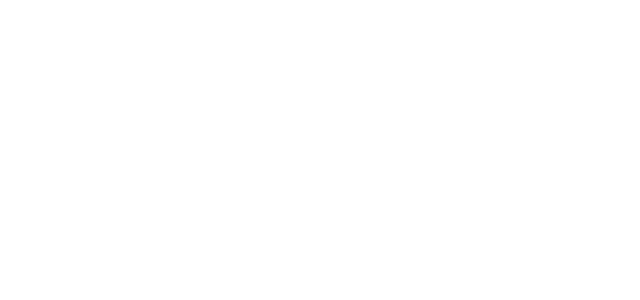
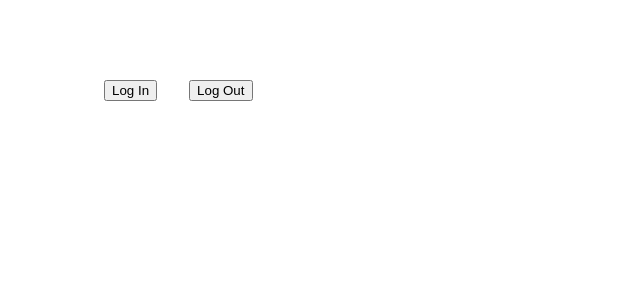
Before and after one commit to Wyzzard123/AngularSSOTestApp, an Angular app: page / in a window 1280 px wide. Shown: the top 300 px of the page, without its empty margins (0-640 px from the left). Built offline with nearby package versions, Linux system fonts and the light colour scheme.

Commit message:
Added some styling to app component and added login and logout buttons with login() and logout() functions (yet to be defined)

```diff
--- a/src/app/app.component.css
+++ b/src/app/app.component.css
@@ -0,0 +1,7 @@
+body {
+  margin: 0;
+}
+
+button {
+  margin: 0 1rem 0;
+}
--- a/src/app/app.component.html
+++ b/src/app/app.component.html
@@ -1,2 +1,5 @@
-
+<div style="margin: 5em">
+  <button (click)="login()">Log In</button>
+  <button (click)="logout()">Log Out</button>
+</div>
 <router-outlet></router-outlet>
--- a/src/app/app.component.ts
+++ b/src/app/app.component.ts
@@ -7,4 +7,12 @@ import { Component } from '@angular/core';
 })
 export class AppComponent {
   title = 'AngularSSOTestApp';
+
+  login(): any {
+
+  }
+
+  logout(): any {
+
+  }
 }
```
